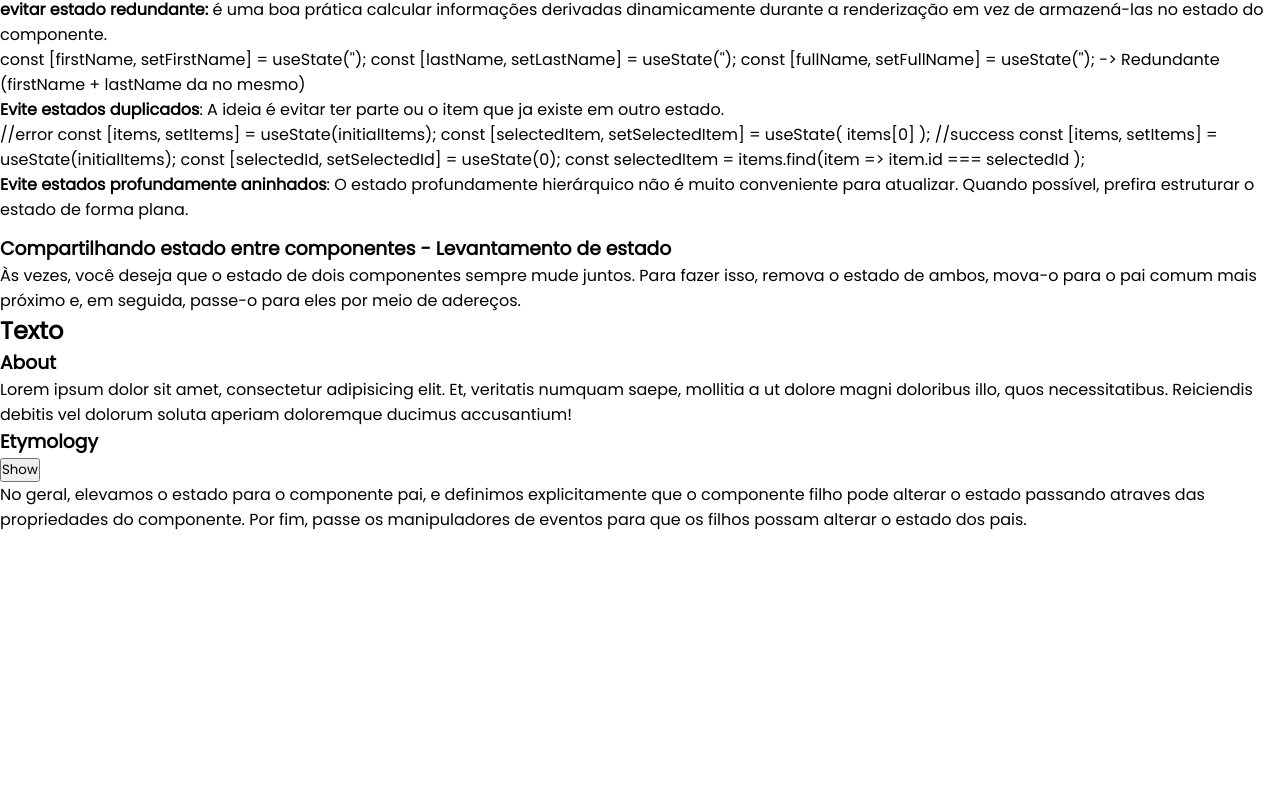
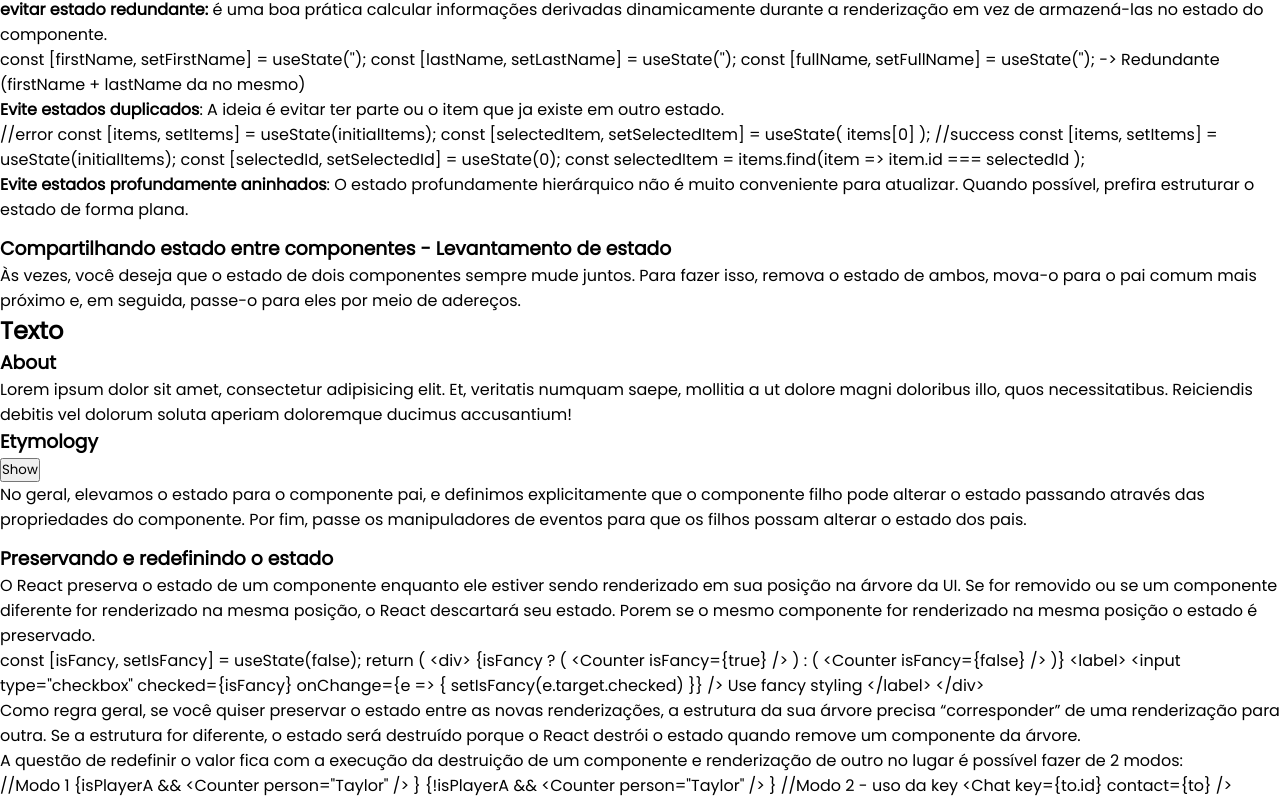
Before and after one commit to wdwf/React_Study, a React (Vite) app: page /capitulo-5 in a window 1280 px wide. Shown: the part 1647-2457 px from the top of the page. Before the commit the page ends 2191 px from the top, so only its background shows below. Built offline with nearby package versions, Linux system fonts and the light colour scheme.

Commit message:
:construction: chore: adição do tema de preservação de estado

```diff
--- a/src/pages/Cap5/index.tsx
+++ b/src/pages/Cap5/index.tsx
@@ -318,11 +318,71 @@ export default function Cap5() {
         <p>
           No geral, elevamos o estado para o componente pai, e definimos
           explicitamente que o componente filho pode alterar o estado passando
-          atraves das propriedades do componente. Por fim, passe os
+          através das propriedades do componente. Por fim, passe os
           manipuladores de eventos para que os filhos possam alterar o estado
           dos pais.
         </p>
       </div>
+
+      <div style={{ margin: "12px 0" }}>
+        <h3>Preservando e redefinindo o estado</h3>
+        <p>
+          O React preserva o estado de um componente enquanto ele estiver sendo
+          renderizado em sua posição na árvore da UI. Se for removido ou se um
+          componente diferente for renderizado na mesma posição, o React
+          descartará seu estado. Porem se o mesmo componente for renderizado na
+          mesma posição o estado é preservado.
+        </p>
+        <code>
+          {`
+           const [isFancy, setIsFancy] = useState(false);
+           return (
+             <div>
+               {isFancy ? (
+                 <Counter isFancy={true} />
+               ) : (
+                 <Counter isFancy={false} />
+               )}
+               <label>
+                 <input
+                   type="checkbox"
+                   checked={isFancy}
+                   onChange={e => {
+                     setIsFancy(e.target.checked)
+                   }}
+                 />
+                 Use fancy styling
+               </label>
+             </div>
+          `}
+        </code>
+        <p>
+          Como regra geral, se você quiser preservar o estado entre as novas
+          renderizações, a estrutura da sua árvore precisa “corresponder” de uma
+          renderização para outra. Se a estrutura for diferente, o estado será
+          destruído porque o React destrói o estado quando remove um componente
+          da árvore.
+        </p>
+        <p>
+          A questão de redefinir o valor fica com a execução da destruição de um
+          componente e renderização de outro no lugar é possível fazer de 2
+          modos:
+        </p>
+        <code>
+          {`
+          //Modo 1
+          {isPlayerA &&
+            <Counter person="Taylor" />
+          }
+          {!isPlayerA &&
+            <Counter person="Taylor" />
+          }
+
+          //Modo 2 - uso da key
+          <Chat key={to.id} contact={to} />
+          `}
+        </code>
+      </div>
     </div>
   );
 }
```
